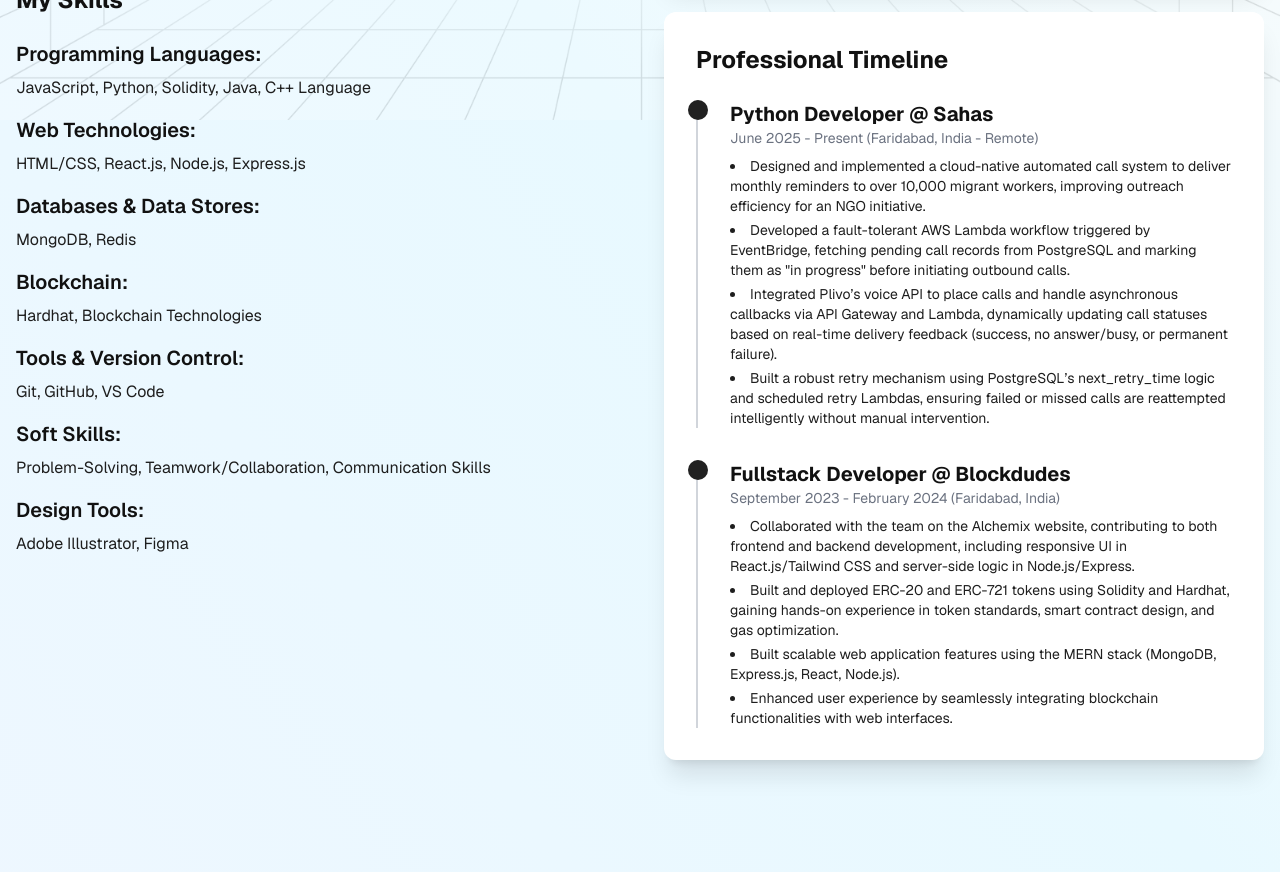
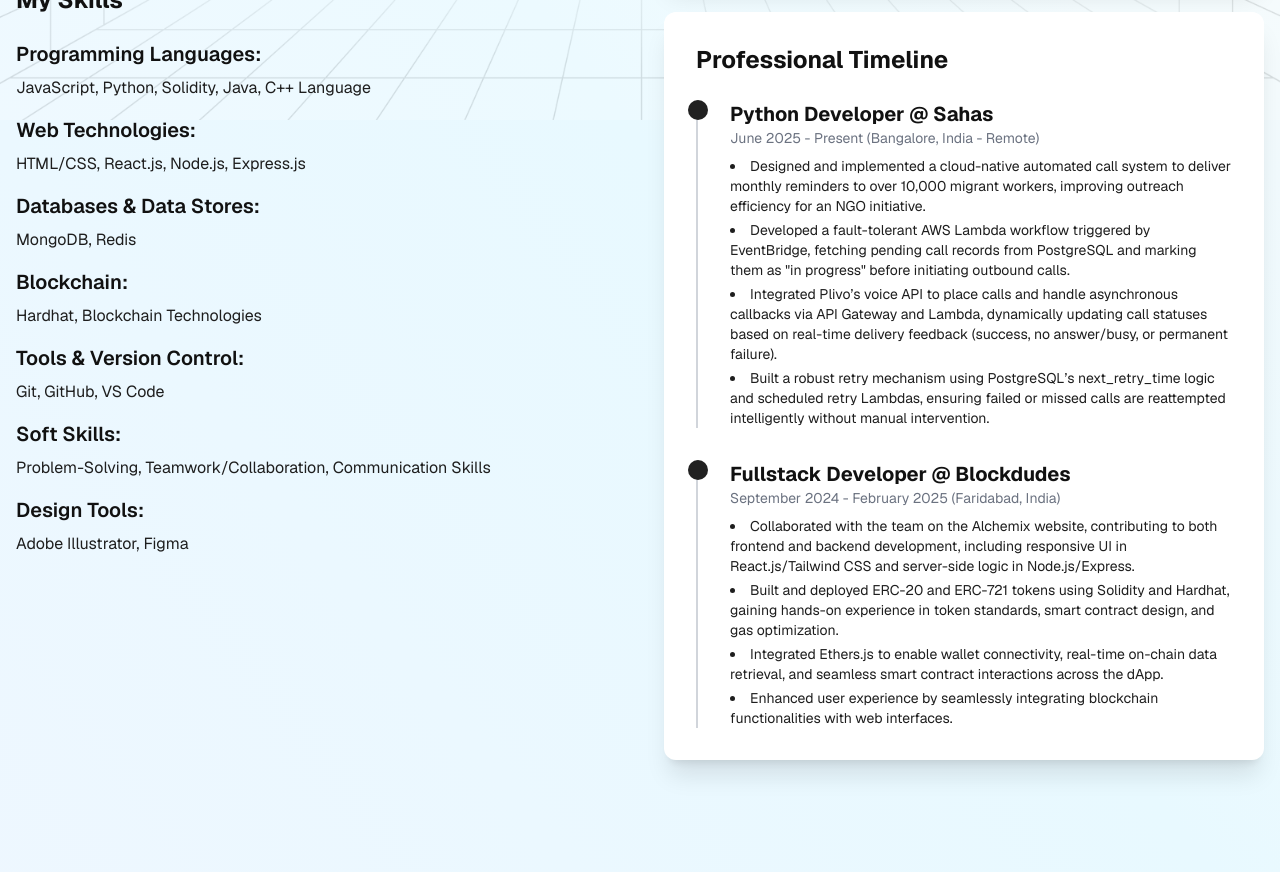
Before and after one commit to Akshit406/portfolio-akshit, a React (Vite) app: page /about in a window 1280 px wide. Shown: the part 680-1561 px from the top of the page. Built offline with nearby package versions, Linux system fonts and the light colour scheme; the HTML template or start-up script is replaced by a standard one.

Commit message:
minor fixes #2

```diff
--- a/src/lib/utils/projects.json
+++ b/src/lib/utils/projects.json
@@ -33,7 +33,7 @@
     "category": "Web3",
     "technologies": ["ERC 721", "IPFS", "Pinata", "Solidity", "Ethers.js", "React.js"],
     "githubUrl": "https://github.com/Akshit406/MintPod",
-    "liveUrl": "#"
+    "liveUrl": "https://mint-pod.vercel.app"
   },
   {
     "title": "HisabPro",
--- a/src/pages/About.jsx
+++ b/src/pages/About.jsx
@@ -124,7 +124,7 @@
                     Python Developer @ Sahas
                   </h3>
                   <p className="text-sm text-gray-500 dark:text-gray-400 mb-2">
-                    June 2025 - Present (Faridabad, India - Remote)
+                    June 2025 - Present (Bangalore, India - Remote)
                   </p>
                   <ul className="list-disc list-inside text-dark-secondary dark:text-light-secondary-text space-y-1 text-sm">
                     <li>Designed and implemented a cloud-native automated call system to deliver monthly reminders to over 10,000 migrant workers, improving outreach efficiency for an NGO initiative.</li>
@@ -141,12 +141,12 @@
                     Fullstack Developer @ Blockdudes
                   </h3>
                   <p className="text-sm text-gray-500 dark:text-gray-400 mb-2">
-                    September 2023 - February 2024 (Faridabad, India)
+                    September 2024 - February 2025 (Faridabad, India)
                   </p>
                   <ul className="list-disc list-inside text-dark-secondary dark:text-light-secondary-text space-y-1 text-sm">
                     <li>Collaborated with the team on the Alchemix website, contributing to both frontend and backend development, including responsive UI in React.js/Tailwind CSS and server-side logic in Node.js/Express.</li>
                     <li>Built and deployed ERC-20 and ERC-721 tokens using Solidity and Hardhat, gaining hands-on experience in token standards, smart contract design, and gas optimization.</li>
-                    <li>Built scalable web application features using the MERN stack (MongoDB, Express.js, React, Node.js).</li>
+                    <li>Integrated Ethers.js to enable wallet connectivity, real-time on-chain data retrieval, and seamless smart contract interactions across the dApp.</li>
                     <li>Enhanced user experience by seamlessly integrating blockchain functionalities with web interfaces.</li>
                   </ul>
                 </div>
```
